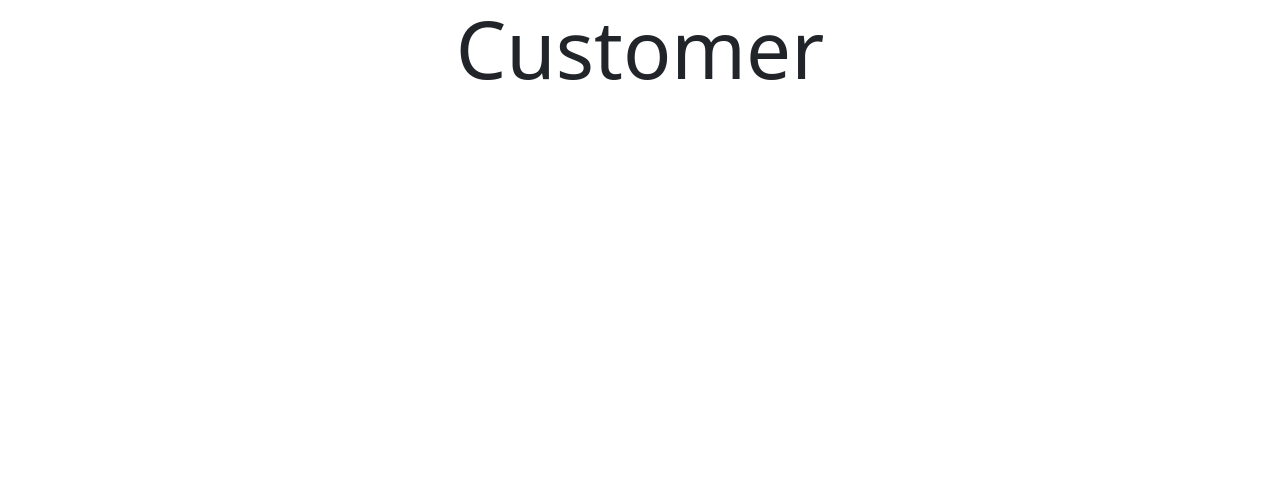
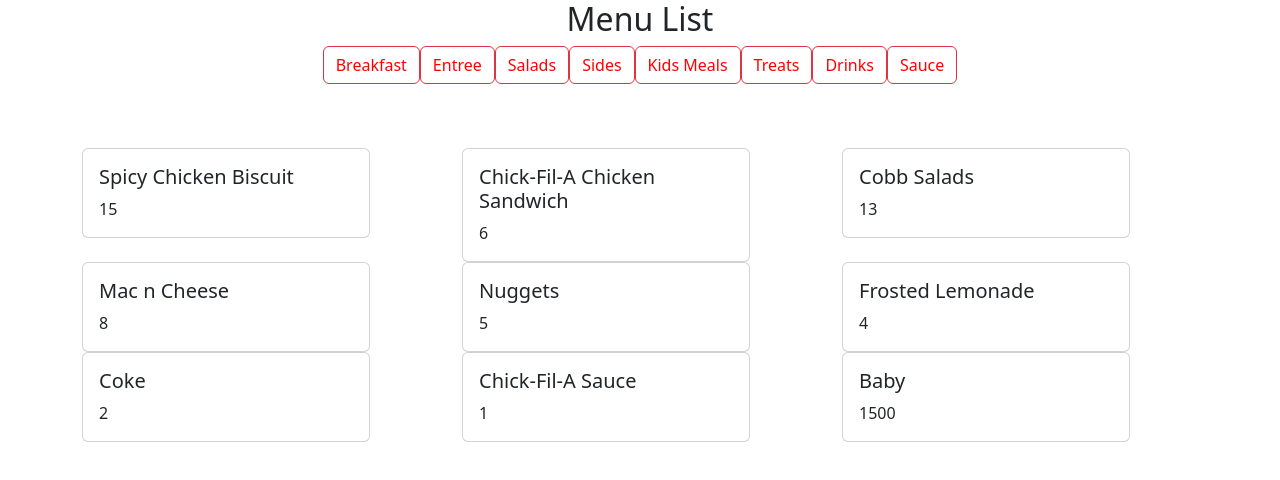
Before and after one commit to CSCE315-F22-Taele/Team-54-Project_3, a React (Create React App) app in the folder my-app/: page /Customer in a window 1280 px wide. Shown: the top 480 px of the page. Built offline with nearby package versions, Linux system fonts and the light colour scheme.

Commit message:
Duplicated Cashier code in Customer

```diff
--- a/my-app/src/routes/Customer.js
+++ b/my-app/src/routes/Customer.js
@@ -1,14 +1,42 @@
-import React from "react";
+import React, { useState } from "react";
+import Menu from "./Menu";
+import Categories from "./Categories";
+import items from "./data";
+// import logo from "./logo.JPG";
+
+const allCategories = ["Breakfast", "Entree", "Salads", "Sides", "Kids Meals", "Treats", "Drinks", "Sauce"];
 
 const Customer = () => {
-    return (
-        <div>
-            <h1 className="font-weight-light display-1 text-center">
-                Customer
-            </h1>
+  const [menuItems, setMenuItems] = useState(items);
+  const [activeCategory, setActiveCategory] = useState("");
+  const [categories, setCategories] = useState(allCategories);
+
+  const filterItems = (category) => {
+    setActiveCategory(category);
+    if (category === "all") {
+      setMenuItems(items);
+      return;
+    }
+    const newItems = items.filter((item) => item.category === category);
+    setMenuItems(newItems);
+  };
+  return (
+    <main>
+      <section className="menu section">
+        <div className="title">
+          {/* <img src={logo} alt="logo" className="logo" /> */}
+          <h2 style={{display: 'flex',  justifyContent:'center', alignItems:'center'}}>Menu List</h2>
+          <div className="underline"></div>
         </div>
-
-    )
-}
+        <Categories
+          categories={categories}
+          activeCategory={activeCategory}
+          filterItems={filterItems}
+        />
+        <Menu items={menuItems} />
+      </section>
+    </main>
+  );
+};
 
 export default Customer;
```
